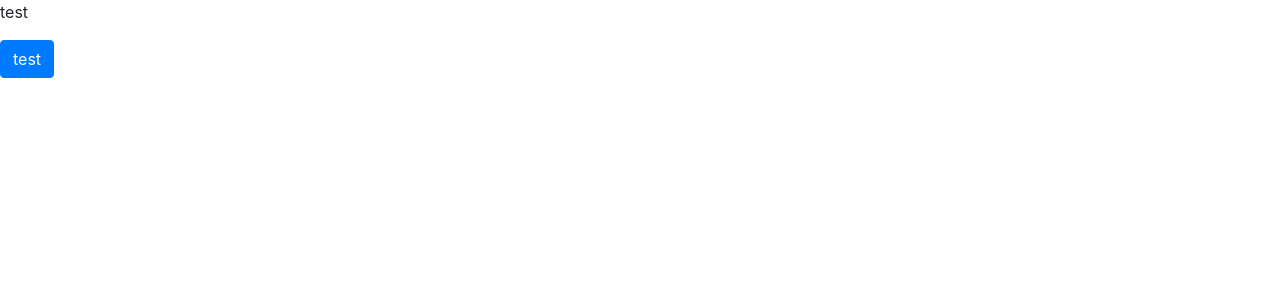
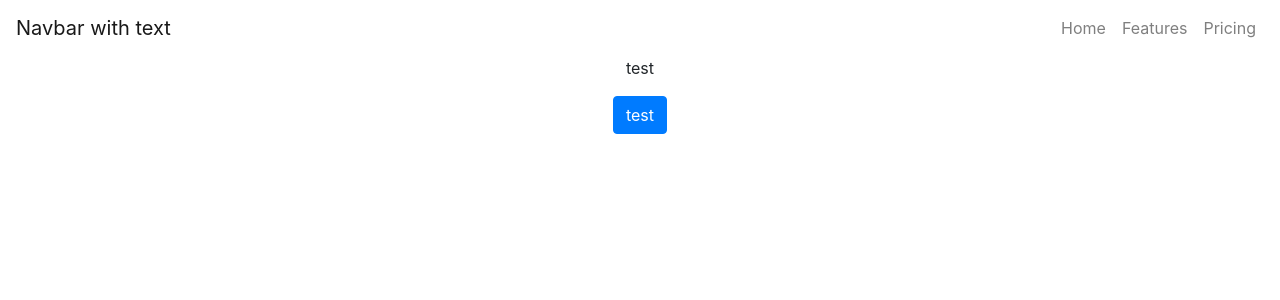
Before and after one commit to basma7/portfolio, a React (Create React App) app: page /portfolio in a window 1280 px wide. Shown: the top 300 px of the page. Built offline with nearby package versions, Linux system fonts and the light colour scheme.

Commit message:
Add : Header

```diff
--- a/package.json
+++ b/package.json
@@ -10,9 +10,9 @@
     "node-sass": "^4.14.1",
     "react": "^17.0.1",
     "react-bootstrap": "^1.4.3",
-    "react-dom": "^17.0.1",
+    "react-dom": "16.13.1",
     "react-redux": "^7.2.2",
-    "react-router-dom": "^5.2.0",
+    "react-router-dom": "5.2.0",
     "react-scripts": "4.0.1",
     "redux": "^4.0.5",
     "web-vitals": "^0.2.4"
--- a/src/App.js
+++ b/src/App.js
@@ -1,4 +1,4 @@
-import { Suspense } from 'react';
+import React from 'react';
 import './App.css';
 import Routing from './Routing'
 
--- a/src/Routing.js
+++ b/src/Routing.js
@@ -1,8 +1,11 @@
 import React, { Suspense } from 'react';
-import { BrowserRouter as Router, Switch, Route} from 'react-router-dom';
+import {
+  BrowserRouter as Router,
+  Switch,
+  Route,
+} from "react-router-dom";
 import Loading from './components/Reusable/Loading';
 import Portfolio from './components/Portfolio';
-
 export default function Routing() {
 
   return (
--- /dev/null
+++ b/src/components/Header/Header.js
@@ -0,0 +1,19 @@
+import React from 'react'
+import './Header.scss'
+import { Navbar, Nav } from 'react-bootstrap'
+
+export default function Header() {
+  return (
+    <Navbar>
+      <Navbar.Brand href="#home">Navbar with text</Navbar.Brand>
+      <Navbar.Toggle />
+      <Navbar.Collapse className="justify-content-end">
+        <Nav>
+          <Nav.Link href="#home">Home</Nav.Link>
+          <Nav.Link href="#features">Features</Nav.Link>
+          <Nav.Link href="#pricing">Pricing</Nav.Link>
+        </Nav>
+      </Navbar.Collapse>
+    </Navbar>
+  )
+}
--- /dev/null
+++ b/src/components/Header/index.js
@@ -0,0 +1,3 @@
+import Header from './Header'
+export default Header
+export {default as HeaderScss} from './Header.scss'
--- a/src/components/Portfolio/Portfolio.js
+++ b/src/components/Portfolio/Portfolio.js
@@ -1,10 +1,12 @@
 import React from 'react'
 import './Portfolio.scss'
+import Header from '../Header'
 import Button from 'react-bootstrap/Button';
 
 export default function Portfolio() {
   return (
     <div className="portfolio">
+      <Header />
       <p>test</p>
       <Button>test</Button>
     </div>
--- a/src/components/Portfolio/Portfolio.scss
+++ b/src/components/Portfolio/Portfolio.scss
@@ -0,0 +1,3 @@
+.portfolio {
+  text-align: center;
+}
```
Also changed, not shown: src/components/Header/Header.scss (added), 2 other files (tests, documents, lock files or other folders).
